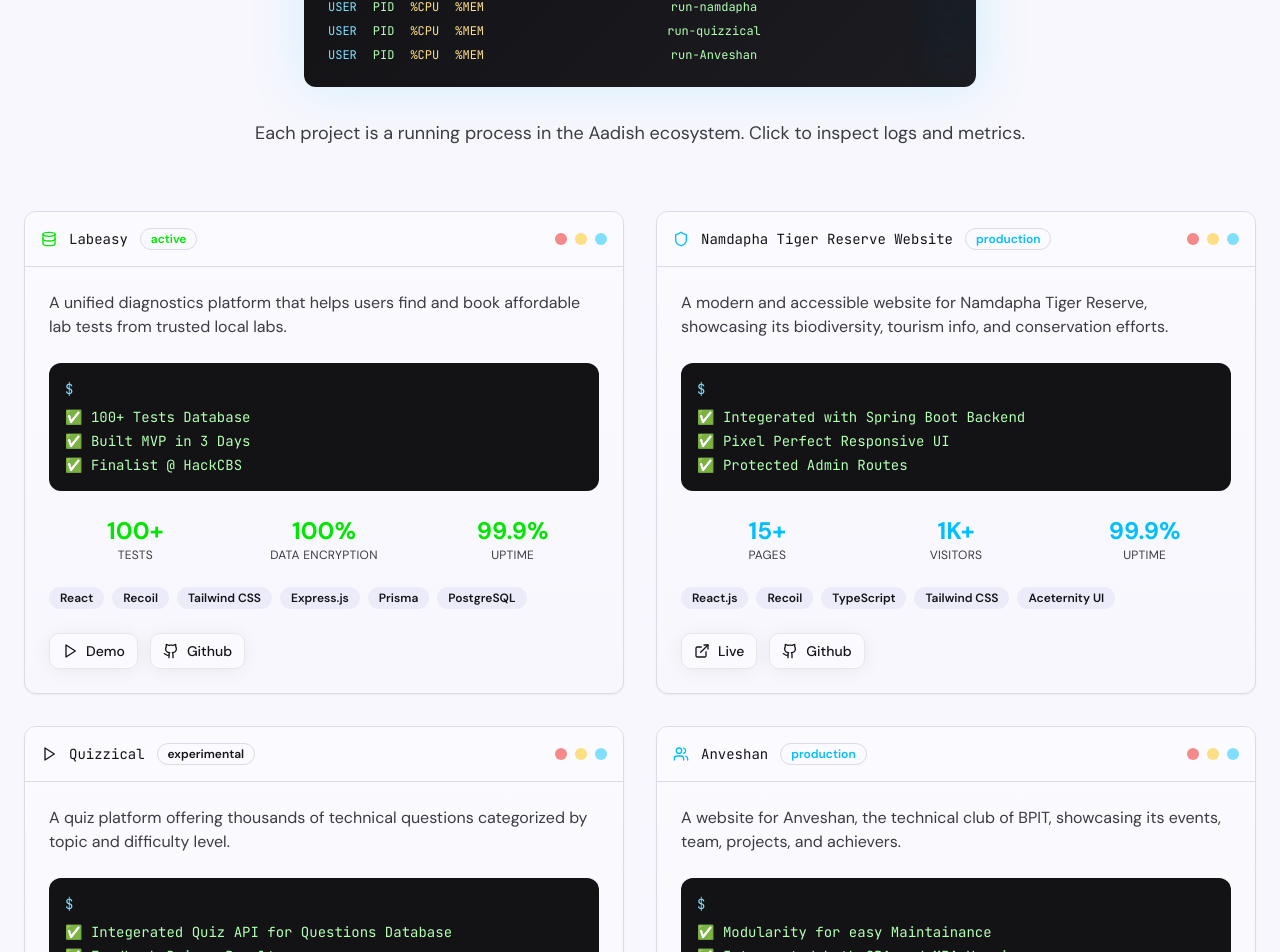
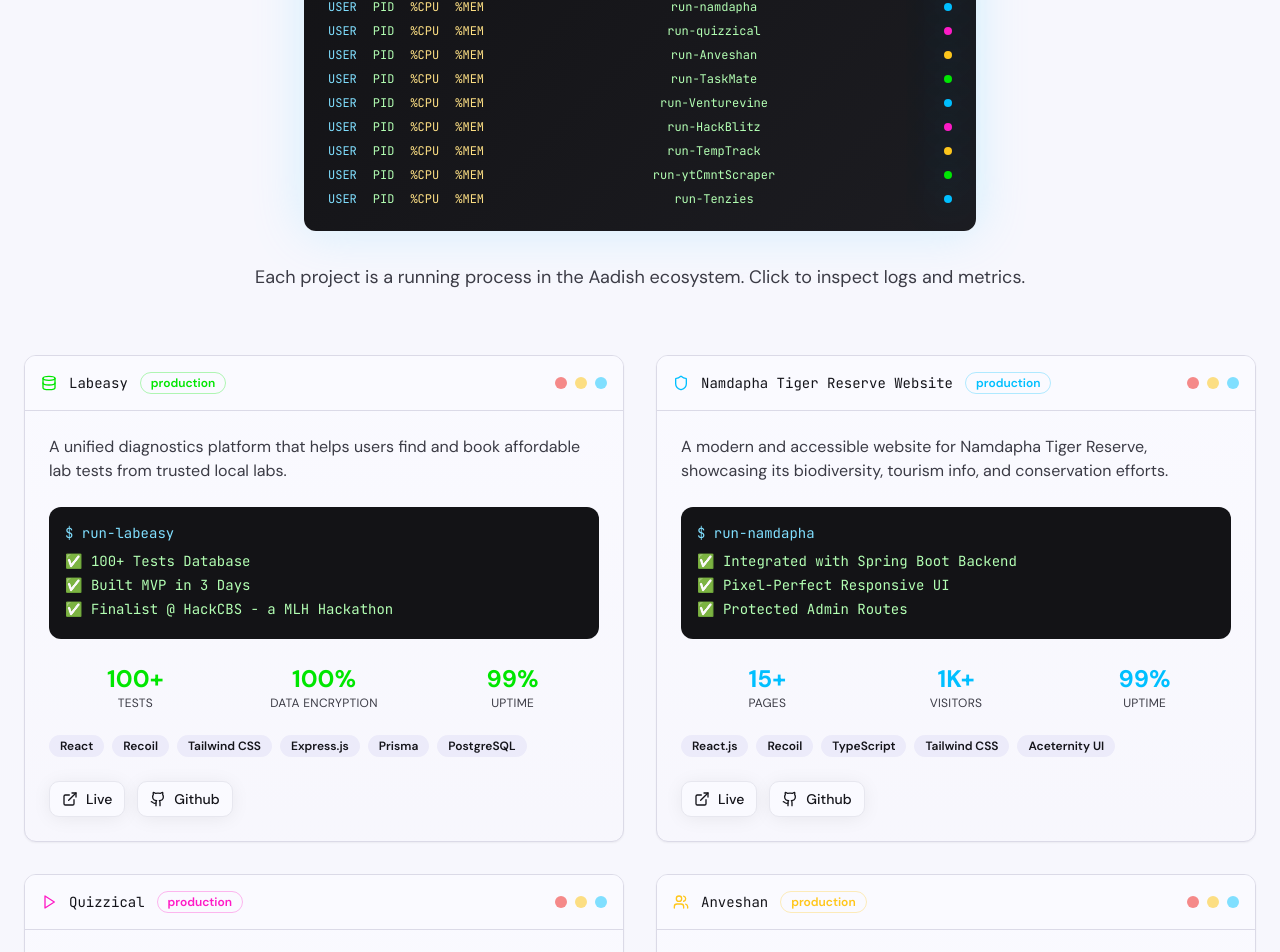
Before and after one commit to aadishj23/Portfolio, a React (Vite) app in the folder Frontend/: page / in a window 1280 px wide. Shown: the part 1037-1989 px from the top of the page. Built offline with nearby package versions, Linux system fonts and the light colour scheme.

Commit message:
completed projects section

```diff
--- a/Frontend/index.html
+++ b/Frontend/index.html
@@ -9,24 +9,24 @@
     <meta name="keywords" content="backend developer, node.js developer, startup developer, scalable systems, microservices, API development" />
     <link rel="icon" href="favicon.png" />
     <!-- Canonical URL -->
-    <link rel="canonical" href="https://aadishjain.dev" />
+    <link rel="canonical" href="https://aadish.tech/" />
 
     <!-- Open Graph -->
     <meta property="og:title" content="Aadish Jain - Full Stack Developer" />
     <meta property="og:description" content="Backend developer specializing in Node.js, scalable architectures, and startup solutions. Built systems serving 2M+ users." />
     <meta property="og:type" content="website" />
-    <meta property="og:url" content="https://aadishjain.dev" />
-    <meta property="og:image" content="https://aadishjain.dev/og-image.jpg" />
+    <meta property="og:url" content="https://aadish.tech/" />
+    <meta property="og:image" content="https://aadish.tech//og-image.jpg" />
     <meta property="og:image:width" content="1200" />
     <meta property="og:image:height" content="630" />
 
-    <!-- Twitter -->
-    <meta name="twitter:card" content="summary_large_image" />
-    <meta name="twitter:site" content="@aadish_dev" />
-    <meta name="twitter:creator" content="@aadish_dev" />
-    <meta name="twitter:title" content="Aadish Jain - Full Stack Developer" />
-    <meta name="twitter:description" content="Backend developer specializing in Node.js, scalable architectures, and startup solutions." />
-    <meta name="twitter:image" content="https://aadishjain.dev/og-image.jpg" />
+    <!-- X -->
+    <meta name="x:card" content="summary_large_image" />
+    <meta name="x:site" content="@AadishJ23" />
+    <meta name="x:creator" content="@AadishJ23" />
+    <meta name="x:title" content="Aadish Jain - Full Stack Developer" />
+    <meta name="x:description" content="Backend developer specializing in Node.js, scalable architectures, and startup solutions." />
+    <meta name="x:image" content="https://aadish.tech//og-image.jpg" />
 
     <!-- Structured Data -->
     <script type="application/ld+json">
@@ -35,17 +35,17 @@
       "@type": "Person",
       "name": "Aadish Jain",
       "jobTitle": "Full Stack Developer",
-      "url": "https://aadishjain.dev",
+      "url": "https://aadish.tech/",
       "sameAs": [
-        "https://linkedin.com/in/aadish-jain",
-        "https://github.com/aadishjain",
-        "https://twitter.com/aadish_dev"
+        "https://linkedin.com/in/aadishj23",
+        "https://github.com/aadishj23",
+        "https://x.com/AadishJ23"
       ],
-      "knowsAbout": ["Backend Development", "Node.js", "Scalable Systems", "Startup Development"],
-      "alumniOf": "Bharati Vidyapeeth College",
+      "knowsAbout": ["Backend Development", "Node.js", "Full Stack Web Development", "React.js", "Next.js"],
+      "studentOf": "Bhagwan Parshuram Institute of Technology",
       "worksFor": {
         "@type": "Organization",
-        "name": "Appzlogic"
+        "name": "Physics Wallah Limited"
       }
     }
     </script>
--- a/Frontend/src/components/ProjectsSection.tsx
+++ b/Frontend/src/components/ProjectsSection.tsx
@@ -1,5 +1,5 @@
 import { useState } from 'react';
-import { ExternalLink, Github, Play, Database, Shield, Users } from 'lucide-react';
+import { ExternalLink, Github, Play, Database, Shield, Users,Code, Folder, User } from 'lucide-react';
 import { Card } from '@/components/ui/card';
 import { Badge } from '@/components/ui/badge';
 import { Button } from '@/components/ui/button';
@@ -12,18 +12,18 @@
       id: 'labeasy',
       name: 'Labeasy',
       command: 'run-labeasy',
-      status: 'active',
+      status: 'production',
       description: 'A unified diagnostics platform that helps users find and book affordable lab tests from trusted local labs.',
-      impact: ['100+ Tests Database', 'Built MVP in 3 Days', 'Finalist @ HackCBS'],
+      impact: ['100+ Tests Database', 'Built MVP in 3 Days', 'Finalist @ HackCBS - a MLH Hackathon'],
       tech: ['React','Recoil','Tailwind CSS','Express.js', 'Prisma', 'PostgreSQL' ],
-      type: 'web-app',
+      type: 'icon1',
       metrics: {
         tests: '100+',
         "data encryption": '100%',
-        uptime: '99.9%'
+        uptime: '99%'
       },
       links: {
-        demo: 'https://labeasy.aadish.tech/',
+        live: 'https://labeasy.aadish.tech/',
         github: 'https://github.com/aadishj23/Labeasy'
       }
     },
@@ -33,13 +33,13 @@
       command: 'run-namdapha',
       status: 'production',
       description: 'A modern and accessible website for Namdapha Tiger Reserve, showcasing its biodiversity, tourism info, and conservation efforts.',
-      impact: ['Integerated with Spring Boot Backend', 'Pixel Perfect Responsive UI ', 'Protected Admin Routes'],
+      impact: ['Integrated with Spring Boot Backend', 'Pixel-Perfect Responsive UI', 'Protected Admin Routes'],
       tech: ['React.js', 'Recoil', 'TypeScript', 'Tailwind CSS', 'Aceternity UI'],
-      type: 'backend',
+      type: 'icon2',
       metrics: {
         pages: '15+',
         visitors: '1K+',
-        uptime: '99.9%'
+        uptime: '99%'
       },
       links: {
         live: 'https://namdapha-axuo.vercel.app/',
@@ -50,38 +50,140 @@
       id: 'Quizzical',
       name: 'Quizzical',
       command: 'run-quizzical',
-      status: 'experimental',
+      status: 'production',
       description: 'A quiz platform offering thousands of technical questions categorized by topic and difficulty level.',
-      impact: ['Integerated Quiz API for Questions Database', 'Feedback Driven Results', 'Detailed Past Qizzes Played History'],
+      impact: ['Integrated Quiz API for Questions Database', 'Feedback-Driven Results', 'Detailed Quiz History Tracking'],
       tech: ['React', 'Recoil', 'TypeScript', 'Tailwind CSS', 'Express.js', 'Prisma', 'PostgreSQL'],
-      type: 'ai-system',
+      type: 'icon3',
       metrics: {
         questions: '11K+',
         categories: '7+',
         levels: '3'
       },
       links: {
-        demo: 'https://quizzical.aadish.tech/',
+        live: 'https://quizzical.aadish.tech/',
         github: 'https://github.com/aadishj23/Quiz-App'
       }
     },
     {
-      id: 'devTools',
+      id: 'Anveshan',
       name: 'Anveshan',
       command: 'run-Anveshan',
       status: 'production',
       description: 'A website for Anveshan, the technical club of BPIT, showcasing its events, team, projects, and achievers.',
-      impact: ['Modularity for easy Maintainance', 'Integerated both SPA and MPA Versions', 'Community contributions'],
-      tech: ['React', 'Tailwind CSS', 'Aceternity UI', 'Express.js', 'Mongo DB'],
-      type: 'cli-tool',
+      impact: ['Modular Architecture for Easy Maintenance', 'Integrated SPA and MPA Versions', 'Community-Driven Development'],
+      tech: ['React', 'Tailwind CSS', 'Aceternity UI', 'Express.js', 'MongoDB'],
+      type: 'icon4',
       metrics: {
         modular: '100%',
         "People Data": '50+',
         projects: '10+'
       },
       links: {
-        demo: 'https://anveshan.dev/',
+        live: 'https://anveshan.dev/',
         github: 'https://github.com/aadishj23/Anveshan'
+      }
+    },
+    {
+      id: 'taskmate',
+      name: 'TaskMate',
+      command: 'run-TaskMate',
+      status: 'production',
+      description: 'A full-stack to-do app that lets you efficiently manage, track, and organize your tasks with a seamless user experience.',
+      impact: ['Real-time Task Tracking', 'User Authentication & JWT Security', 'Responsive Cross-Platform Design'],
+      tech: ['React.js', 'Tailwind CSS', 'Express.js', 'MongoDB', 'JWT'],
+      type: 'icon5',
+      metrics: {
+        features: '6+',
+        "User Tasks": '100+',
+        uptime: '99.5%'
+      },
+      links: {
+        live: 'https://taskmate.aadish.tech/',
+        github: 'https://github.com/aadishj23/TaskMate'
+      }
+    },
+    {
+      id: 'Venturevine',
+      name: 'Venturevine',
+      command: 'run-Venturevine',
+      status: 'production',
+      description: 'A comprehensive platform for entrepreneurs and startups to showcase their ventures, connect with investors, and grow their network.',
+      impact: ['Startup Showcase Platform', 'Investor Connection System', 'Community Building Features'],
+      tech: ['React', 'Tailwind CSS', 'Dynamic Routing'],
+      type: 'icon6',
+      metrics: {
+        sections: '10+',
+        "Dynamic Routes": '25+',
+        dependencies: '10+'
+      },
+      links: {
+        live: 'https://venturevine.aadish.tech/',
+        github: 'https://github.com/aadishj23/Venturevine'
+      }
+    },
+    {
+      id: 'hackblitz',
+      name: 'HackBlitz Hackathon Website',
+      command: 'run-HackBlitz',
+      status: 'production',
+      description: 'The official website for HackBlitz, a 24-hour hackathon featuring project showcases in front of 10+ judges.',
+      impact: ['HackBlitz Event Information', 'Participant Registration Portal', 'Hackathon Information Showcase Platform'],
+      tech: ['React', 'Recoil', 'Tailwind CSS'],
+      type: 'icon7',
+      metrics: {
+        sections: '8+',
+        contributors: '3'
+      },
+      links: {
+        live: 'https://hackblitz.aadish.tech/',
+        github: 'https://github.com/aadishj23/HackBlitz'
+      }
+    },
+    {
+      id: 'TempTrack',
+      name: 'TempTrack',
+      command: 'run-TempTrack',
+      status: 'production',
+      description: 'A weather tracking application that provides real-time temperature data, forecasts, and location-based weather information.',
+      impact: ['Real-time Weather Data', 'Location-Based Forecasting', 'Weather Based Background'],
+      tech: ['React', 'Tailwind CSS', 'Context API'],
+      type: 'icon1',
+      metrics: {
+        locations: '10K+',
+        accuracy: '99%'
+      },
+      links: {
+        live: 'https://weather.aadish.tech/',
+        github: 'https://github.com/aadishj23/weather'
+      }
+    },
+    {
+      id: 'youtube',
+      name: 'Youtube Comment Scraper',
+      command: 'run-ytCmntScraper',
+      status: 'production',
+      description: 'An YouTube comment extraction tool that filters and sorts comments by relevance, date, and quantity for comprehensive data analysis.',
+      impact: ['Comment Data Extraction', 'Bulk Comment Processing'],
+      tech: ['React', 'Tailwind CSS'],
+      type: 'icon2',
+      links: {
+        live: 'https://youtube-comment-scrapper.aadish.tech/',
+        github: 'https://github.com/aadishj23/Youtube-Comment-Scrapper'
+      }
+    },
+    {
+      id: 'Tenzies',
+      name: 'Tenzies',
+      command: 'run-Tenzies',
+      status: 'production',
+      description: 'A fun dice game where players roll dice to achieve matching numbers, built with modern web technologies.',
+      impact: ['Interactive Dice Game', 'Score Tracking System', 'Responsive Game Interface'],
+      tech: ['React', 'Tailwind CSS'],
+      type: 'icon3',
+      links: {
+        live: 'https://tenzies.aadish.tech/',
+        github: 'https://github.com/aadishj23/Tenzies-Game'
       }
     }
   ];
@@ -91,26 +193,24 @@
       setRunningProcesses([...runningProcesses, projectId]);
       setTimeout(() => {
         setRunningProcesses(prev => prev.filter(id => id !== projectId));
-      }, 3000);
+      }, 2000);
     }
   };
 
-  const getStatusColor = (status: string) => {
-    switch (status) {
-      case 'active': return 'neon';
-      case 'production': return 'electric';
-      case 'experimental': return 'hot';
-      case 'open-source': return 'electric';
-      default: return 'electric';
-    }
+  const getStatusColor = (status: string, index: number) => {
+    const colors = ['neon', 'electric', 'hot', 'amber'];
+    return colors[index % colors.length];
   };
 
   const getTypeIcon = (type: string) => {
     switch (type) {
-      case 'web-app': return <Database size={16} />;
-      case 'backend': return <Shield size={16} />;
-      case 'ai-system': return <Play size={16} />;
-      case 'cli-tool': return <Users size={16} />;
+      case 'icon1': return <Database size={16} />;
+      case 'icon2': return <Shield size={16} />;
+      case 'icon3': return <Play size={16} />;
+      case 'icon4': return <Users size={16} />;
+      case 'icon5': return <Code size={16} />;
+      case 'icon6': return <Folder size={16} />;
+      case 'icon7': return <User size={16} />;
       default: return <Database size={16} />;
     }
   };
@@ -137,7 +237,10 @@
                   <span className="text-terminal-warning">%CPU</span>
                   <span className="text-terminal-warning">%MEM</span>
                   <span className="text-terminal-foreground flex-1">{project.command}</span>
-                  <div className={`w-2 h-2 rounded-full bg-${getStatusColor(project.status)} pulse-glow`} />
+                  <div
+                    className="w-2 h-2 rounded-full pulse-glow"
+                    style={{ backgroundColor: `hsl(var(--accent-${getStatusColor(project.status, index)}))` }}
+                  />
                 </div>
               ))}
             </div>
@@ -158,11 +261,17 @@
             >
               <div className="os-window-header bg-background">
                 <div className="flex items-center gap-3">
-                  <div className={`text-${getStatusColor(project.status)}`}>
+                  <div style={{ color: `hsl(var(--accent-${getStatusColor(project.status, index)}))` }}>
                     {getTypeIcon(project.type)}
                   </div>
                   <span className="font-mono text-sm">{project.name}</span>
-                  <Badge variant="outline" className={`text-${getStatusColor(project.status)} border-${getStatusColor(project.status)}/30`}>
+                  <Badge
+                    variant="outline"
+                    style={{
+                      color: `hsl(var(--accent-${getStatusColor(project.status, index)}))`,
+                      borderColor: `hsl(var(--accent-${getStatusColor(project.status, index)}) / 0.3)`
+                    }}
+                  >
                     {project.status}
                   </Badge>
                 </div>
@@ -179,8 +288,8 @@
                 </p>
 
                 {/* Process Logs */}
-                <div className="bg-terminal-bg rounded-lg p-4 mb-6 font-mono text-sm">
-                  <div className="terminal-prompt mb-2">$ {project.command}</div>
+                <div className="bg-terminal-bg rounded-lg p-4 mb-6 font-mono text-sm min-h-[4.4rem]">
+                  <div className="terminal-prompt mb-2 text-terminal-accent">{project.command}</div>
 
                   {runningProcesses.includes(project.id) ? (
                     <div className="space-y-1 min-h-[4.4rem]">
@@ -191,7 +300,7 @@
                       </div>
                     </div>
                   ) : (
-                    <div className="space-y-1">
+                    <div className="space-y-1 min-h-[4.5rem]">
                       {project.impact.map((impact, i) => (
                         <div key={i} className="terminal-success text-terminal-foreground">
                           {impact}
@@ -202,10 +311,21 @@
                 </div>
 
                 {/* Metrics */}
-                <div className="grid grid-cols-3 gap-4 mb-6">
+                {project.metrics && (
+                  <div className="mb-6">
+                    <div className={`grid gap-4 mb-6 ${
+                      Object.keys(project.metrics).length === 1
+                        ? 'grid-cols-1 max-w-xs mx-auto'
+                        : Object.keys(project.metrics).length === 2
+                        ? 'grid-cols-2 max-w-md mx-auto'
+                        : 'grid-cols-3'
+                    }`}>
                       {Object.entries(project.metrics).map(([key, value]) => (
                         <div key={key} className="text-center">
-                      <div className={`text-2xl font-bold text-${getStatusColor(project.status)}`}>
+                          <div
+                            className="text-2xl font-bold"
+                            style={{ color: `hsl(var(--accent-${getStatusColor(project.status, index)}))` }}
+                          >
                             {value}
                           </div>
                           <div className="text-xs text-foreground-secondary uppercase tracking-wide">
@@ -214,6 +334,8 @@
                         </div>
                       ))}
                     </div>
+                  </div>
+                )}
 
                 {/* Tech Stack */}
                 <div className="flex flex-wrap gap-2 mb-6">
@@ -241,11 +363,7 @@
                         }}
                         >
                         {type === 'github' && <Github size={14} />}
-                        {type === 'demo' && <Play size={14} />}
                         {type === 'live' && <ExternalLink size={14} />}
-                        {type === 'npm' && <ExternalLink size={14} />}
-                        {type === 'case' && <ExternalLink size={14} />}
-                        {type === 'paper' && <ExternalLink size={14} />}
                         <span className="capitalize">{type}</span>
                         </Button>
                     ))}
--- a/Frontend/src/components/WelcomeScreen.tsx
+++ b/Frontend/src/components/WelcomeScreen.tsx
@@ -122,11 +122,11 @@
           </div>
         ) : (
           /* Aadish OS Interface */
-          <div className="max-w-6xl mx-auto animate-fade-in-up">
+          <div className="max-w-6xl mx-auto animate-fade-in-up pt-12 xl:pt-0 ">
             {/* OS Header */}
             <div className="text-center mb-12">
               <div className="inline-flex items-center gap-3 mb-4">
-                <Terminal className="text-terminal-accent" size={40} />
+                <Terminal className="text-terminal-accent" size={32} />
                 <h1 className="text-6xl font-serif text-white">Aadish Jain</h1>
               </div>
 
--- a/Frontend/src/index.css
+++ b/Frontend/src/index.css
@@ -32,6 +32,7 @@
     --accent-electric: 195 100% 50%;
     --accent-neon: 120 100% 45%;
     --accent-hot: 315 100% 55%;
+    --accent-amber: 45 100% 55%;
     --accent-warning: 30 100% 60%;
 
     /* UI Colors */
```
Lines whose indentation alone changed are shown as unchanged.
